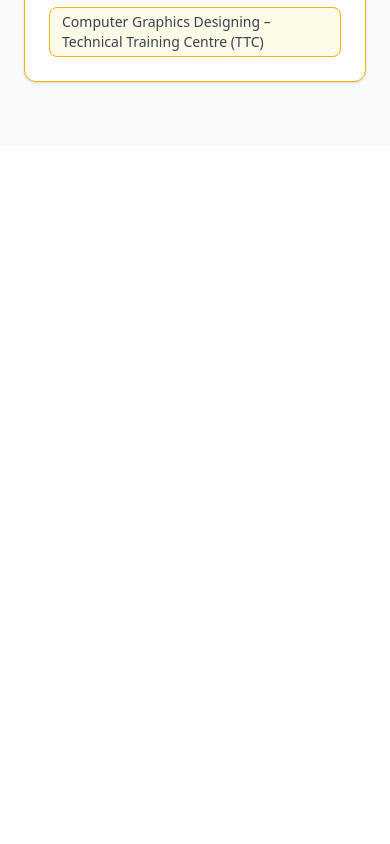
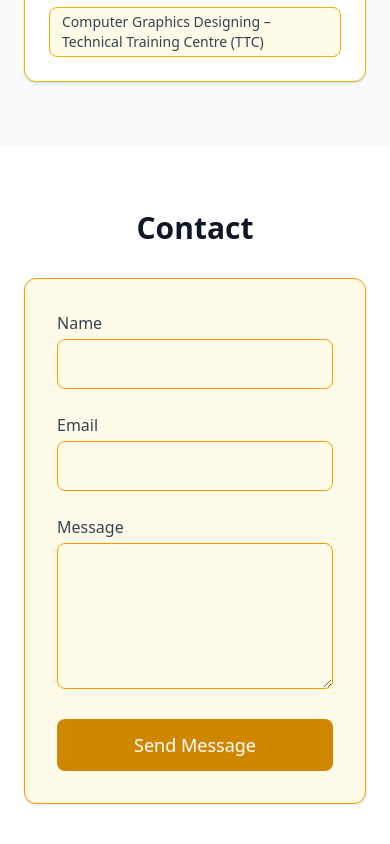
Before and after one commit to mmahmudul7/portfolio-website, a React (Vite) app: page / in a window 390 px wide. Shown: the part 6460-7304 px from the top of the page. Before the commit the page ends 6606 px from the top, so only its background shows below. Built offline with nearby package versions, Linux system fonts and the light colour scheme.

Commit message:
Contact Section added

```diff
--- a/package.json
+++ b/package.json
@@ -11,6 +11,7 @@
     "preview": "vite preview"
   },
   "dependencies": {
+    "@emailjs/browser": "^4.4.1",
     "compression": "^1.8.1",
     "express": "^5.1.0",
     "react": "^19.1.1",
--- a/src/App.jsx
+++ b/src/App.jsx
@@ -4,6 +4,7 @@
 import Projects from "./components/Projects";
 import Skills from "./components/Skills";
 import AboutMe from "./components/AboutMe";
+import Contact from "./components/Contact";
 
 export default function App() {
   return (
@@ -14,7 +15,7 @@
       <Experiences />
       <Projects />
       <Skills />
-      {/* <Contact /> */}
+      <Contact />
     </>
   );
 }
--- a/src/client/main.jsx
+++ b/src/client/main.jsx
@@ -3,8 +3,7 @@
 import ReactDOM from "react-dom/client";
 import App from "../App";
 
-ReactDOM.hydrateRoot(
-  document.getElementById("root"),
+ReactDOM.createRoot(document.getElementById("root")).render(
   <React.StrictMode>
     <App />
   </React.StrictMode>
--- a/src/components/Contact.jsx
+++ b/src/components/Contact.jsx
@@ -0,0 +1,105 @@
+import {useState} from "react";
+import emailjs from "@emailjs/browser";
+
+export default function Contact() {
+  const [status, setStatus] = useState("");
+
+  const sendEmail = (e) => {
+    e.preventDefault();
+
+    emailjs
+      .sendForm(
+        "service_y4yqriv",
+        "template_xao91cf",
+        e.target,
+        "mTjtzWSnGOlByy7uU"
+      )
+      .then(
+        () => {
+          setStatus("SUCCESS");
+          e.target.reset();
+        },
+        (error) => {
+          console.error("EmailJS Error:", error);
+          setStatus("FAILED");
+        }
+      );
+  };
+
+  return (
+    <section id="contact" className="py-16 px-6 bg-white">
+      <div className="max-w-4xl mx-auto">
+        <h2 className="text-3xl font-bold text-center text-gray-900 mb-8">
+          Contact
+        </h2>
+
+        {/* Contact Form */}
+        <form
+          onSubmit={sendEmail}
+          className="bg-yellow-50 p-8 rounded-xl border border-amber-500 shadow-sm"
+        >
+          <div className="grid md:grid-cols-2 gap-6">
+            {/* Name */}
+            <div>
+              <label className="block mb-1 font-medium text-gray-700">
+                Name
+              </label>
+              <input
+                type="text"
+                name="name"
+                required
+                className="w-full p-3 border border-amber-500 rounded-lg focus:outline-none focus:ring-2 focus:ring-yellow-500"
+              />
+            </div>
+
+            {/* Email */}
+            <div>
+              <label className="block mb-1 font-medium text-gray-700">
+                Email
+              </label>
+              <input
+                type="email"
+                name="email"
+                required
+                className="w-full p-3 border border-amber-500 rounded-lg focus:outline-none focus:ring-2 focus:ring-yellow-500"
+              />
+            </div>
+          </div>
+
+          {/* Message */}
+          <div className="mt-6">
+            <label className="block mb-1 font-medium text-gray-700">
+              Message
+            </label>
+            <textarea
+              name="message"
+              rows="5"
+              required
+              className="w-full p-3 border border-amber-500 rounded-lg focus:outline-none focus:ring-2 focus:ring-yellow-500"
+            ></textarea>
+          </div>
+
+          {/* Submit Button */}
+          <button
+            type="submit"
+            className="mt-6 w-full py-3 bg-yellow-600 text-white text-lg font-medium rounded-lg hover:bg-yellow-700 transition"
+          >
+            Send Message
+          </button>
+
+          {/* Status Message */}
+          {status === "SUCCESS" && (
+            <p className="mt-4 text-green-600 font-medium text-center">
+              Message sent successfully!
+            </p>
+          )}
+          {status === "FAILED" && (
+            <p className="mt-4 text-red-600 font-medium text-center">
+              Something went wrong. Try again.
+            </p>
+          )}
+        </form>
+      </div>
+    </section>
+  );
+}
--- a/src/components/Navbar.jsx
+++ b/src/components/Navbar.jsx
@@ -5,6 +5,7 @@
 
   const links = [
     {name: "Home", href: "#home"},
+    {name: "About Me", href: "#about"},
     {name: "Experiences", href: "#experiences"},
     {name: "Projects", href: "#projects"},
     {name: "Skills", href: "#skills"},
```
Also changed, not shown: 1 other file (tests, documents, lock files or other folders).
